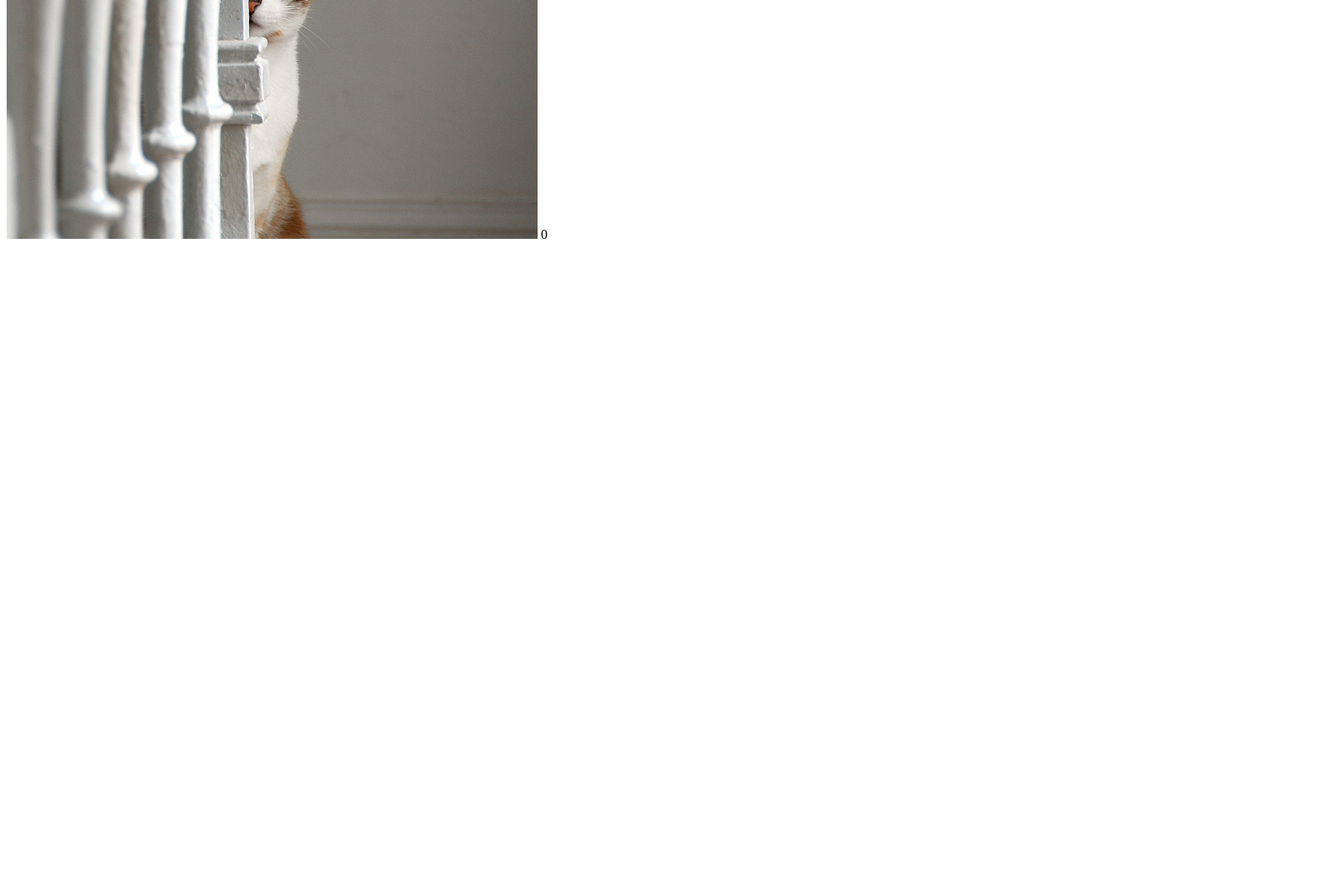
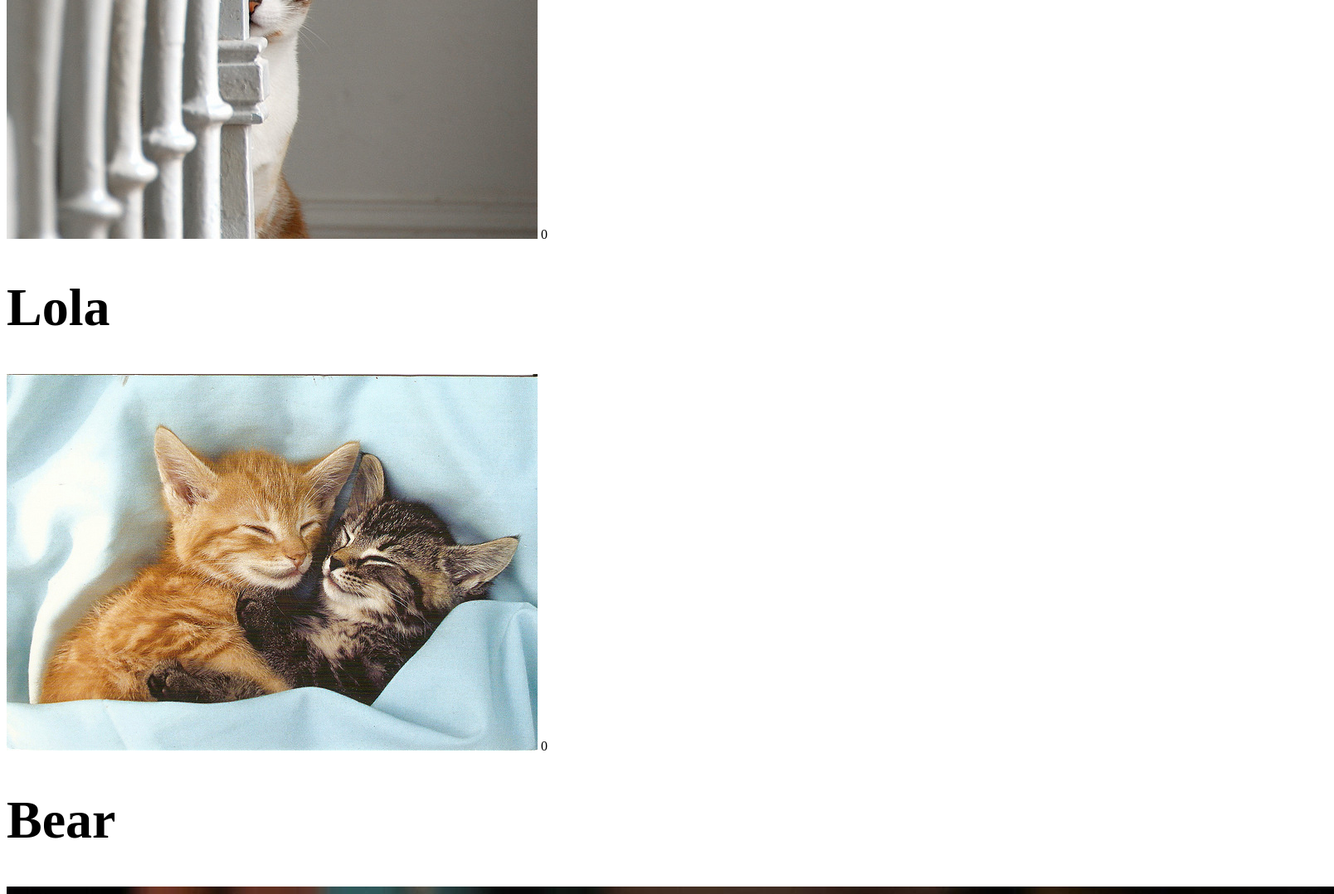
Before and after one commit to jessdavila3/js_design_patterns, a plain HTML site: page cat_clicker.html in a window 1280 px wide. Shown: the part 958-2036 px from the top of the page at 83% size, 1608 px wide, since content can reach past the window. Before the commit the page ends 1258 px from the top, so only its background shows below. Drawn offline with Linux system fonts and the light colour scheme.

Commit message:
working on cat_tracker v3. need to add list view functionality

```diff
--- a/cat_clicker.html
+++ b/cat_clicker.html
@@ -17,6 +17,16 @@
         <img src="img/cat2.jpg">
         <span class="clickCounter"></span>
     </div>
+    <div class="catPic">
+        <h1></h1>
+        <img src="img/cat3.jpg">
+        <span class="clickCounter"></span>
+    </div>
+    <div class="catPic">
+        <h1></h1>
+        <img src="img/cat4.jpg">
+        <span class="clickCounter"></span>
+    </div>
 
 
     <script src="cat_clicker.js"></script>
--- a/cat_clicker.js
+++ b/cat_clicker.js
@@ -1,7 +1,7 @@
 (function() {
 var catPics = document.getElementsByClassName("catPic");
-var cats = ["Rocky", "Apollo"];
-var counter = [0, 0];
+var cats = ["Rocky", "Apollo", "Lola", "Bear"];
+var counter = [0, 0, 0, 0];
 
 var catInit = function(i) {
     var children = catPics[i].children;
@@ -9,7 +9,6 @@ var catInit = function(i) {
     children[2].innerHTML = counter[i];
     catPics[i].addEventListener('click', function() {
         this.children[2].innerHTML = ++counter[i];
-        console.log(i);
     })
 }
 
```
Also changed, not shown: img/cat3.jpg (added), img/cat4.jpg (added).
